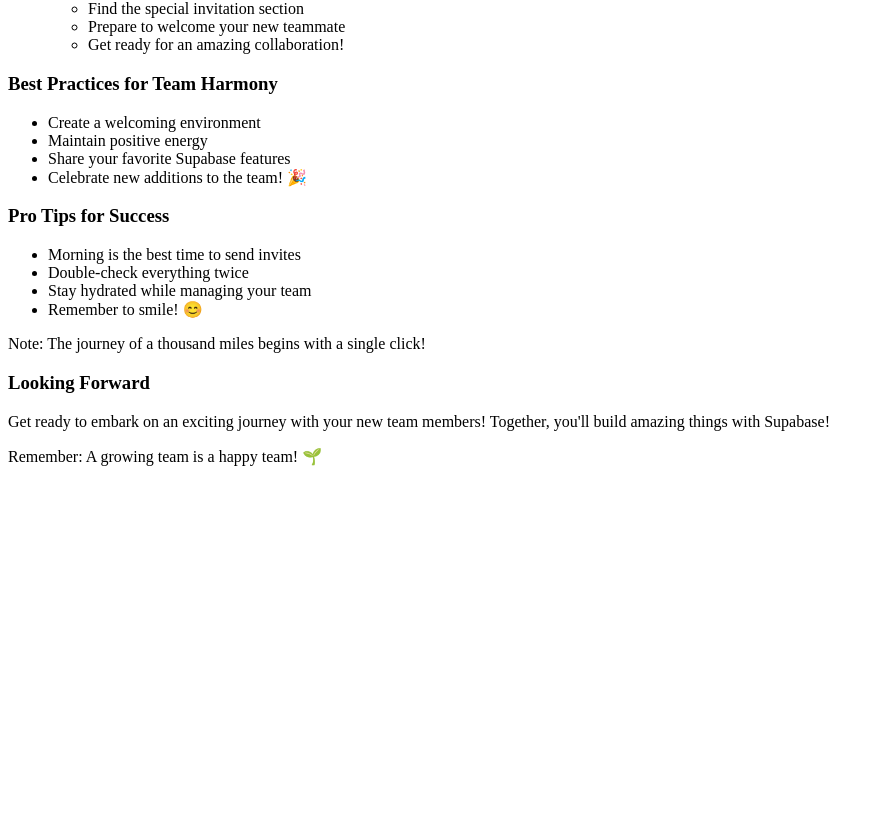
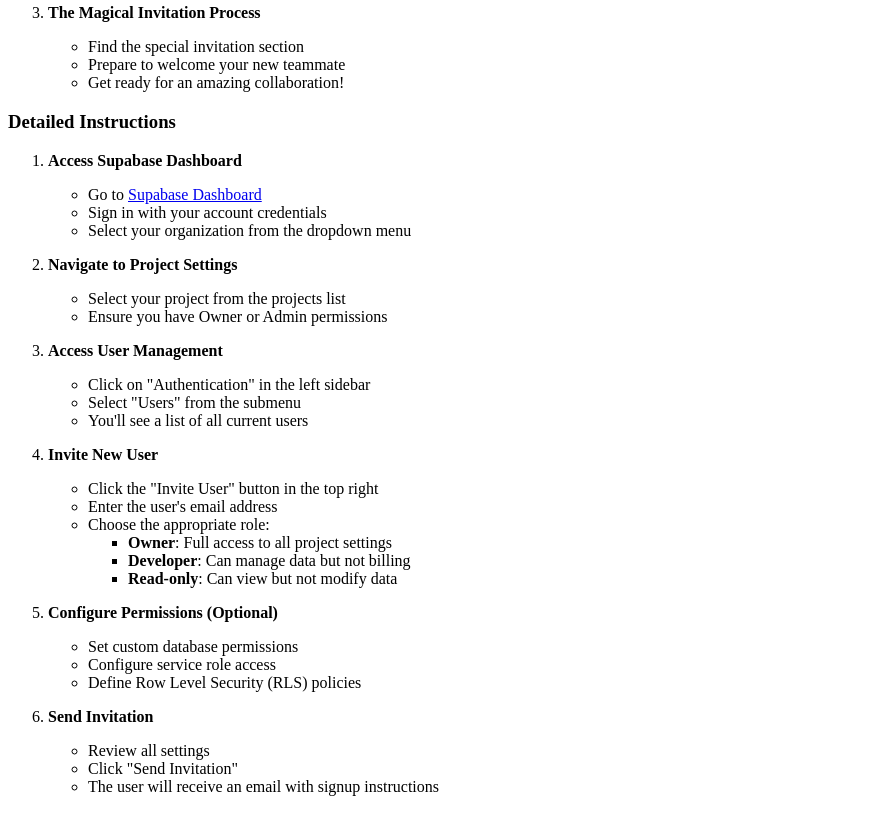
Before and after one commit to Shavvimal/hubspot-demo-docs, a Next.js app: page /features/supabase_test in a window 1280 px wide. Shown: the part 501-1317 px from the top of the page, without its empty margins (0-884 px from the left). Before the commit the page ends 983 px from the top, so only its background shows below. Built offline with nearby package versions, Linux system fonts and the light colour scheme.

Commit message:
Updated documentation to include video walkthrough and detailed step-by-step instructions for inviting new team members.

```diff
--- a/src/pages/features/supabase_test.mdx
+++ b/src/pages/features/supabase_test.mdx
@@ -1,4 +1,6 @@
 # Welcoming New Team Members to Your Supabase Journey! 🚀
+
+[Video Walkthrough](https://s3.amazonaws.com/your_s3_bucket_name/recordings/tsk_345116255777253784.mp4)
 
 ## The Art of Team Expansion
 
@@ -23,6 +25,40 @@
    - Prepare to welcome your new teammate
    - Get ready for an amazing collaboration!
 
+### Detailed Instructions
+
+1. **Access Supabase Dashboard**
+   - Go to [Supabase Dashboard](https://app.supabase.com)
+   - Sign in with your account credentials
+   - Select your organization from the dropdown menu
+
+2. **Navigate to Project Settings**
+   - Select your project from the projects list
+   - Ensure you have Owner or Admin permissions
+
+3. **Access User Management**
+   - Click on "Authentication" in the left sidebar
+   - Select "Users" from the submenu
+   - You'll see a list of all current users
+
+4. **Invite New User**
+   - Click the "Invite User" button in the top right
+   - Enter the user's email address
+   - Choose the appropriate role:
+     - **Owner**: Full access to all project settings
+     - **Developer**: Can manage data but not billing
+     - **Read-only**: Can view but not modify data
+
+5. **Configure Permissions (Optional)**
+   - Set custom database permissions
+   - Configure service role access
+   - Define Row Level Security (RLS) policies
+
+6. **Send Invitation**
+   - Review all settings
+   - Click "Send Invitation"
+   - The user will receive an email with signup instructions
+
 ### Best Practices for Team Harmony
 
 - Create a welcoming environment
```
